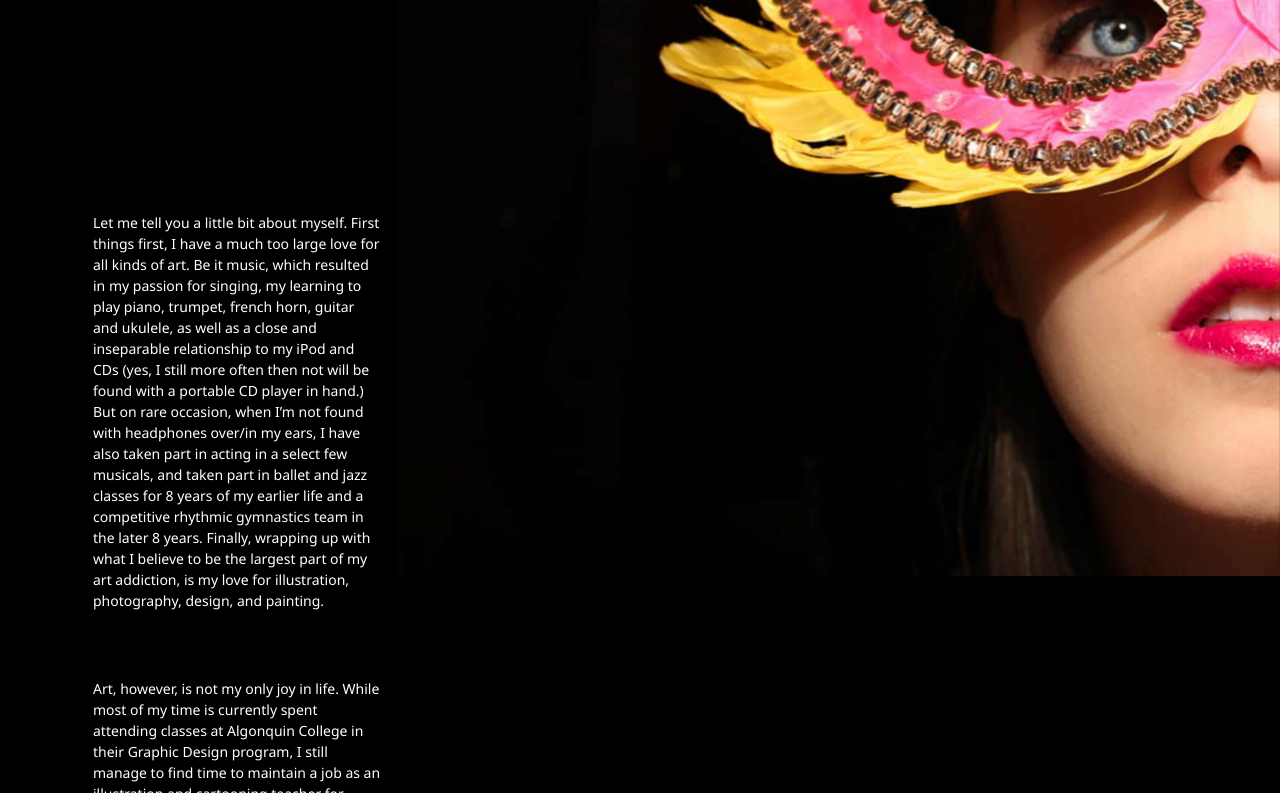
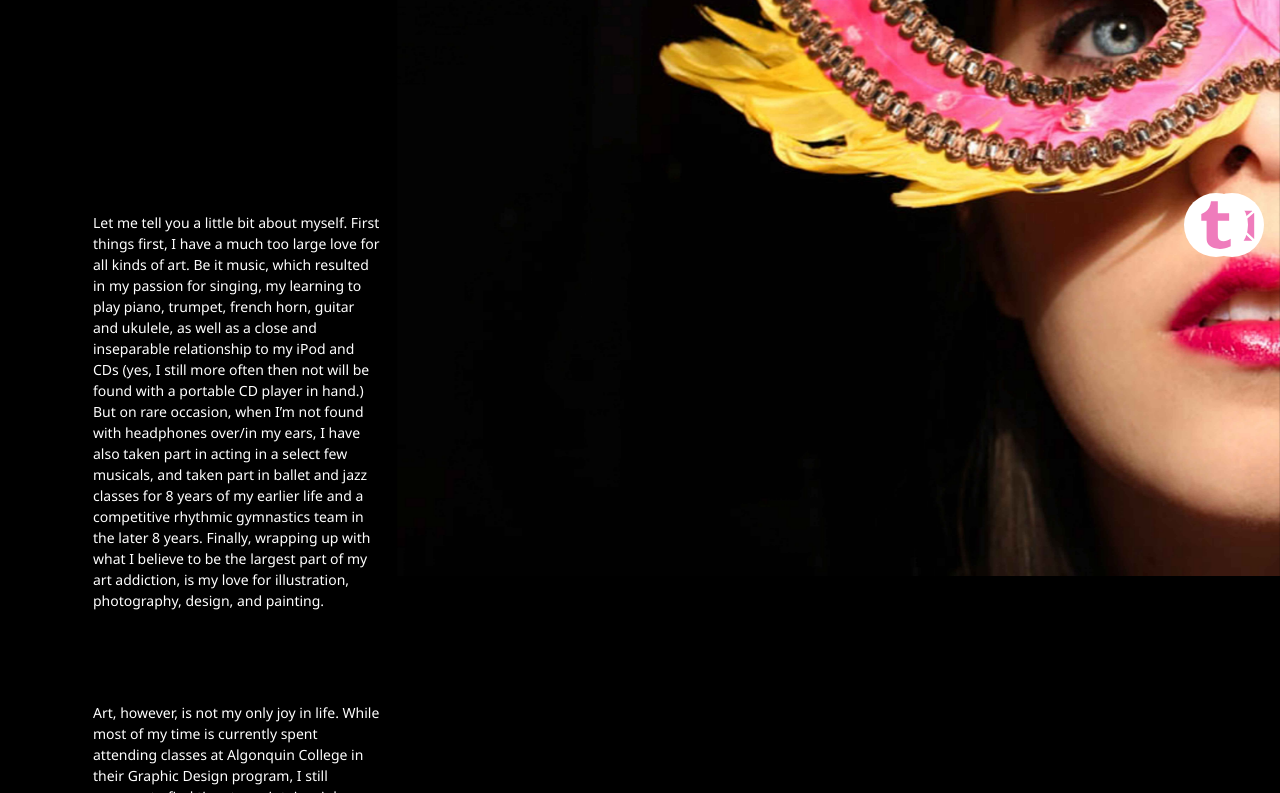
Before and after one commit to monicawinter/dsn1675-project-1, a plain HTML site: page index.html in a window 1280 px wide. Shown: the part 307-1100 px from the top of the page. Drawn offline with Linux system fonts and the light colour scheme; a web font is replaced by a local one.

Commit message:
adjusted icons for larger screens

```diff
--- a/css/main.css
+++ b/css/main.css
@@ -190,7 +190,7 @@ footer {
 }
 
 
-@media only screen and (min-width: 56em) {
+@media only screen and (min-width: 51em) {
 
 h1 {
   font-size: 4.75em;
@@ -213,10 +213,18 @@ footer {
   bottom: -84%;
 }
 
+.email {
+  margin: 0em 1em 2em 8em;
+}
+
+.tumblr {
+  margin: 0em 2em 2em 1em;
+}
+
 }
 
 
-@media only screen and (min-width: 64em) {
+@media only screen and (min-width: 60em) {
 
 header {
   height: 500px;
@@ -234,4 +242,23 @@ h1 {
   top: 173px;
   z-index: 100;
   font-size: 6em;
+  padding-left: 0.25em;
 }
+
+.p2 {
+  bottom: -76%;
+}
+
+footer {
+  position: relative;
+}
+
+.email {
+  margin: 0em 1em 2em 8em;
+  width: 5%;
+}
+
+.tumblr {
+  margin: 0em 2em 2em 1em;
+  width: 5%;
+}
--- a/index.html
+++ b/index.html
@@ -25,10 +25,8 @@
 </main>
 
 <footer>
-  <div class="foot">
     <img class="email" src="images/email.svg">
     <img class="tumblr" src="images/tumblr.svg">
-  </div>
 </footer>
 
 </body>
```
